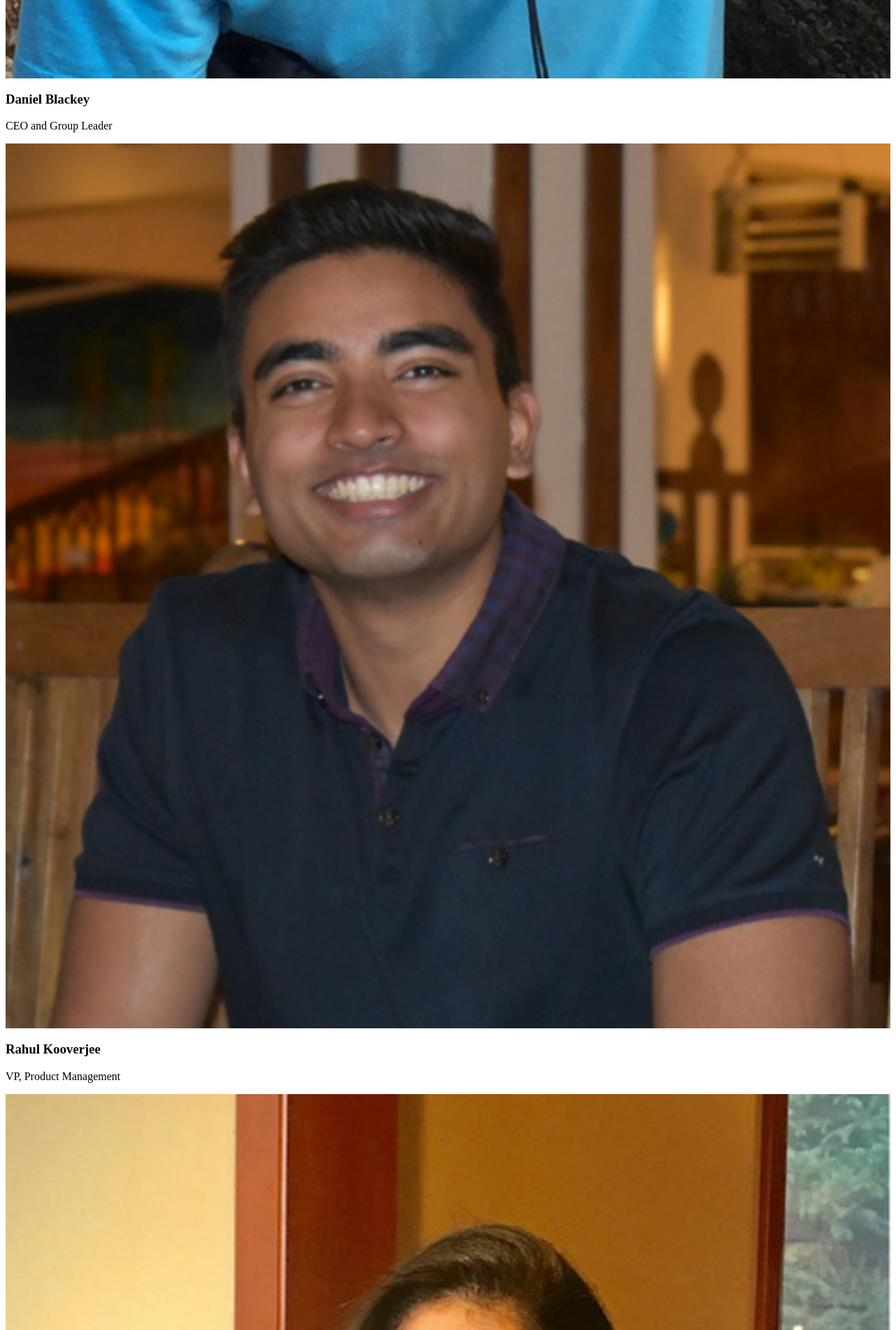
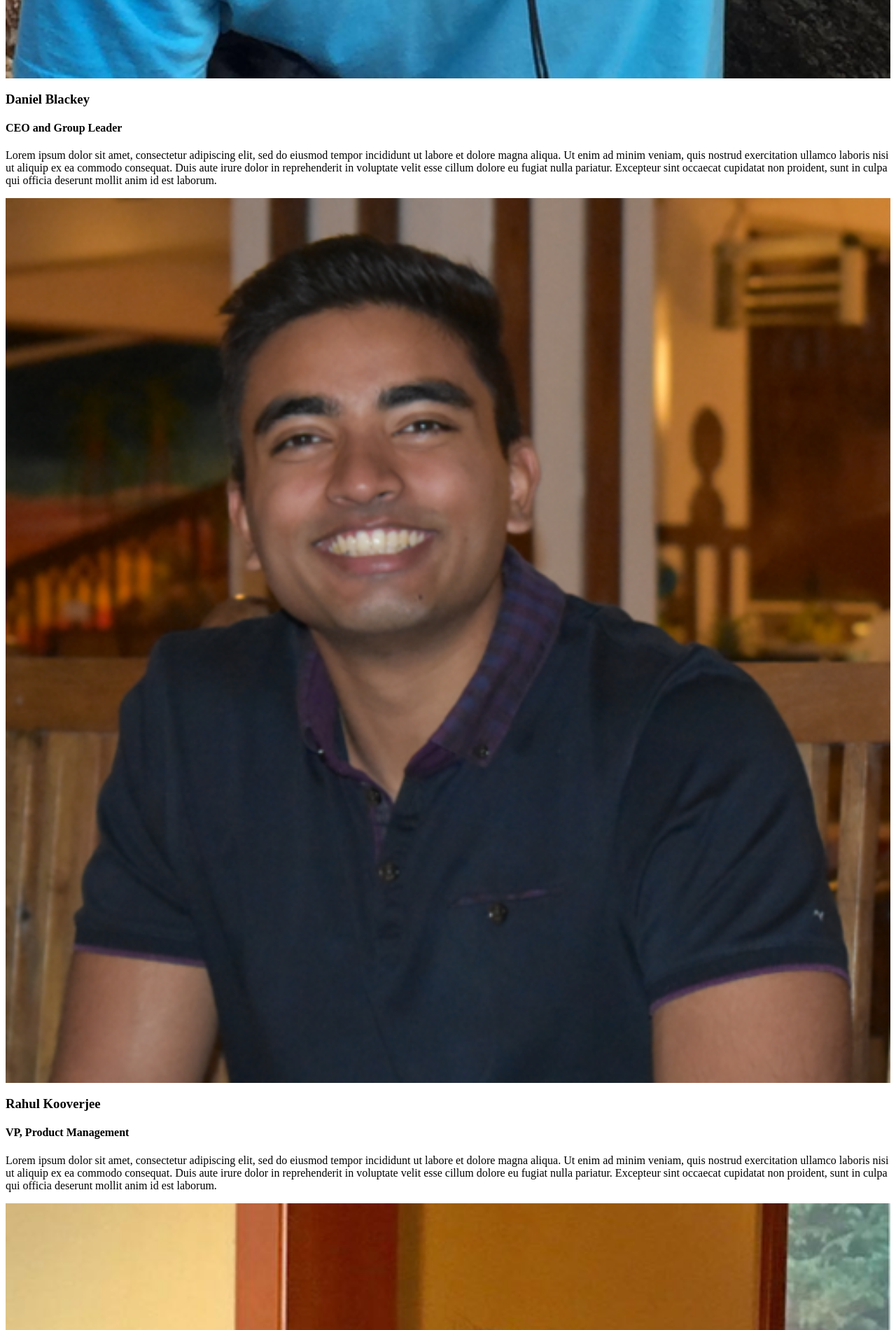
Before and after one commit to reehams/G2-CIS450-WikiOlympics, a plain HTML site: page views/about-us.html in a window 1280 px wide. Shown: the part 1160-3060 px from the top of the page at 70% size. Drawn offline with Linux system fonts and the light colour scheme; files whose address does not match are found by name.

Commit message:
Added blurb component to about us

```diff
--- a/css/style.css
+++ b/css/style.css
@@ -66,6 +66,7 @@
 
 .container {
     padding: 2px 16px;
+    width: 100%;
 }
 
 .row {
--- a/views/about-us.html
+++ b/views/about-us.html
@@ -6,7 +6,10 @@
 				  <img src="images/daniel.png" alt="Avatar" style="width:100%">
 				  <div class="container">
 				    <h3><b>Daniel Blackey</b></h3>
-				    <p>CEO and Group Leader</p>
+				    <h4>CEO and Group Leader</h4>
+				    <p>
+				    	Lorem ipsum dolor sit amet, consectetur adipiscing elit, sed do eiusmod tempor incididunt ut labore et dolore magna aliqua. Ut enim ad minim veniam, quis nostrud exercitation ullamco laboris nisi ut aliquip ex ea commodo consequat. Duis aute irure dolor in reprehenderit in voluptate velit esse cillum dolore eu fugiat nulla pariatur. Excepteur sint occaecat cupidatat non proident, sunt in culpa qui officia deserunt mollit anim id est laborum.
+				    </p>
 				  </div>
 				</div>
 			</div>
@@ -16,7 +19,10 @@
 				  <img src="images/rahul.png" alt="Avatar" style="width:100%;">
 				  <div class="container">
 				    <h3><b>Rahul Kooverjee</b></h3>
-				    <p>VP, Product Management</p>
+				    <h4>VP, Product Management</h4>
+				    <p>
+				    	Lorem ipsum dolor sit amet, consectetur adipiscing elit, sed do eiusmod tempor incididunt ut labore et dolore magna aliqua. Ut enim ad minim veniam, quis nostrud exercitation ullamco laboris nisi ut aliquip ex ea commodo consequat. Duis aute irure dolor in reprehenderit in voluptate velit esse cillum dolore eu fugiat nulla pariatur. Excepteur sint occaecat cupidatat non proident, sunt in culpa qui officia deserunt mollit anim id est laborum.
+				    </p>
 				  </div>
 				</div>
 			</div>
@@ -26,7 +32,10 @@
 				  <img src="images/reeham.png" alt="Avatar" style="width:100%">
 				  <div class="container">
 				    <h3><b>Reeham Sedky</b></h3>
-				    <p>Chief Engineer</p>
+				    <h4>Chief Engineer</h4>
+				    <p>
+				    	Lorem ipsum dolor sit amet, consectetur adipiscing elit, sed do eiusmod tempor incididunt ut labore et dolore magna aliqua. Ut enim ad minim veniam, quis nostrud exercitation ullamco laboris nisi ut aliquip ex ea commodo consequat. Duis aute irure dolor in reprehenderit in voluptate velit esse cillum dolore eu fugiat nulla pariatur. Excepteur sint occaecat cupidatat non proident, sunt in culpa qui officia deserunt mollit anim id est laborum.
+				    </p>
 				  </div>
 				</div>
 			</div>
@@ -36,7 +45,10 @@
 				  <img src="images/sanjana.png" alt="Avatar" style="width:100%">
 				  <div class="container">
 				    <h3><b>Sanjana Sarkar</b></h3>
-				    <p>Head of Business</p>
+				    <h4>Head of Business</h4>
+				    <p>
+				    	Lorem ipsum dolor sit amet, consectetur adipiscing elit, sed do eiusmod tempor incididunt ut labore et dolore magna aliqua. Ut enim ad minim veniam, quis nostrud exercitation ullamco laboris nisi ut aliquip ex ea commodo consequat. Duis aute irure dolor in reprehenderit in voluptate velit esse cillum dolore eu fugiat nulla pariatur. Excepteur sint occaecat cupidatat non proident, sunt in culpa qui officia deserunt mollit anim id est laborum.
+				    </p>
 				  </div>
 				</div>
 			</div>
```
